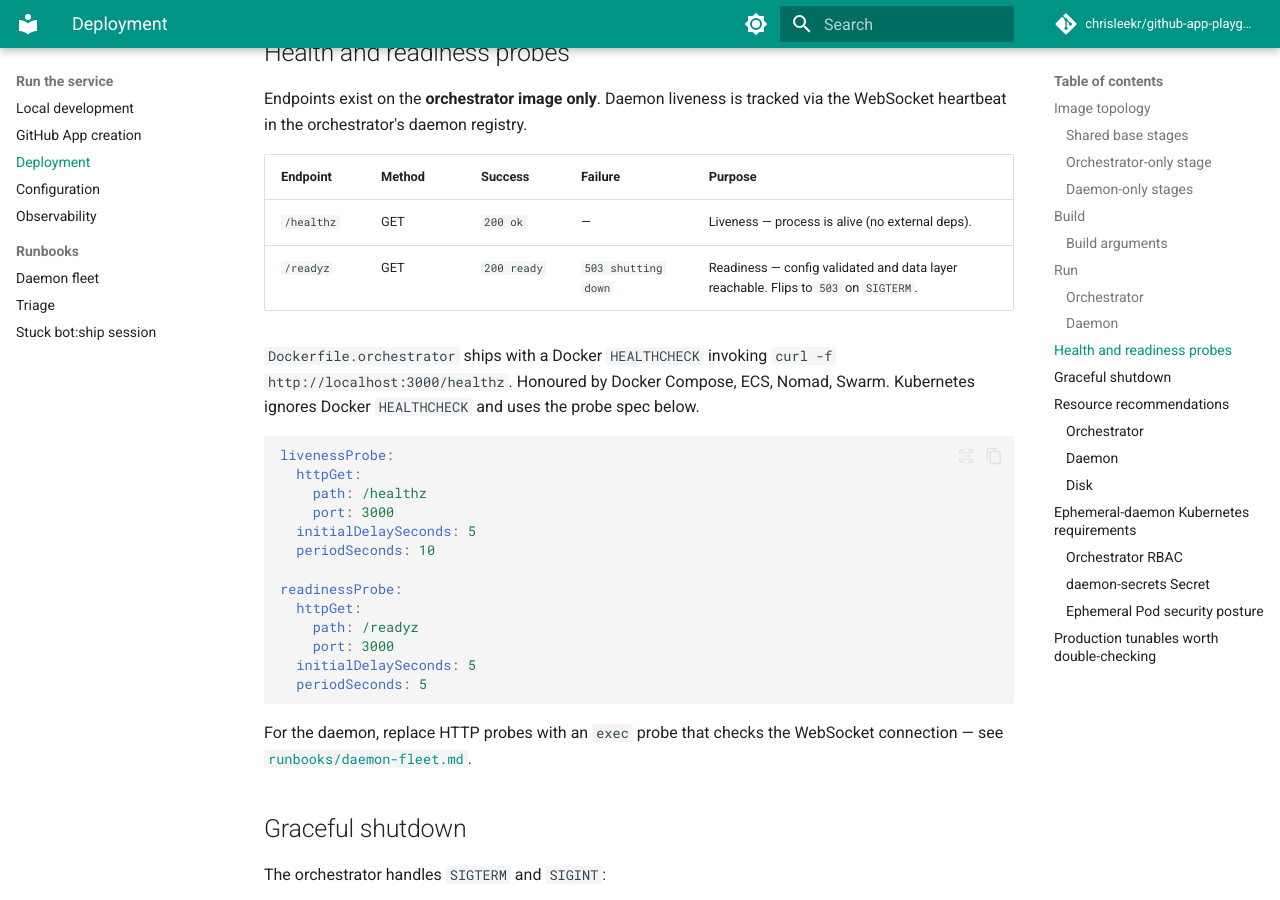
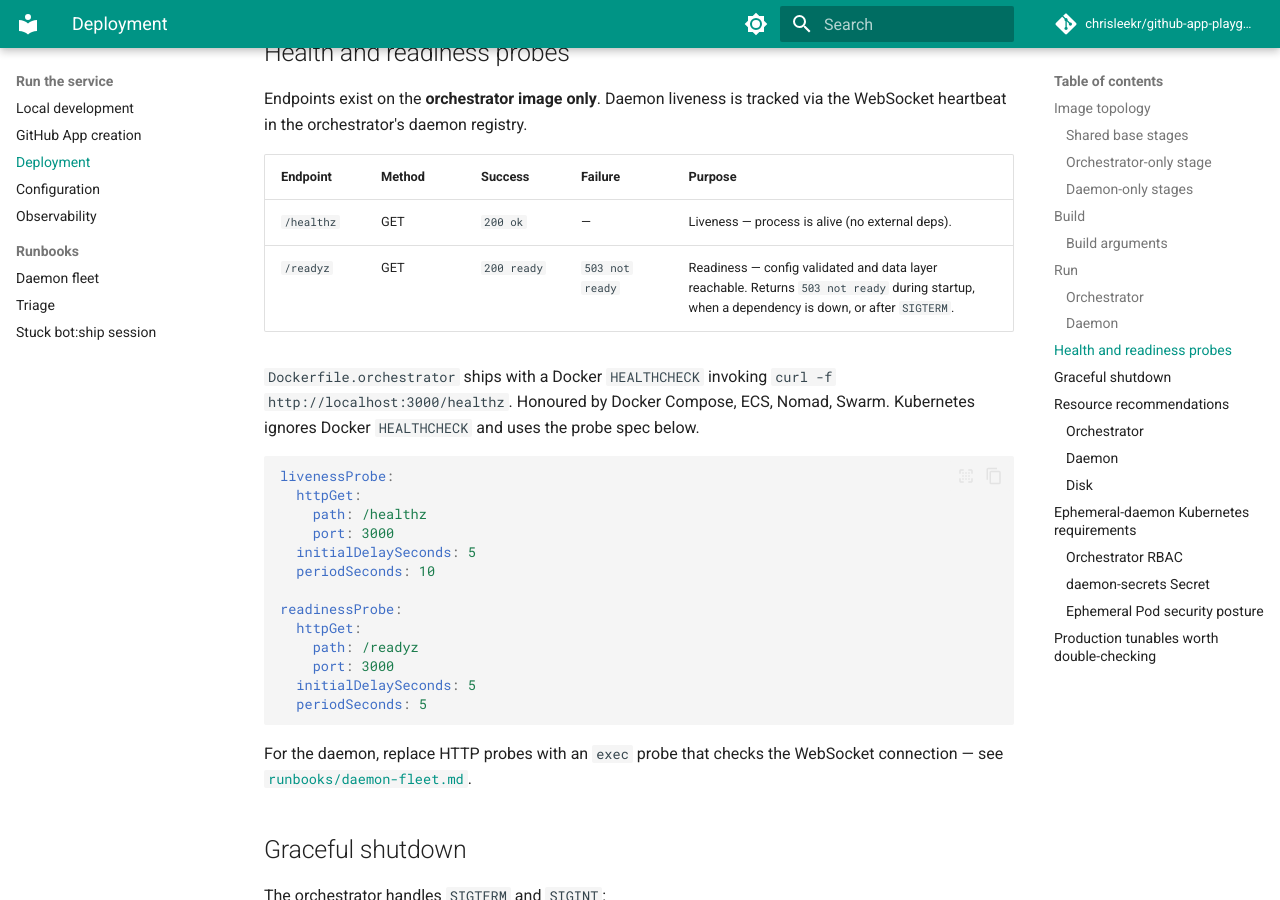
Before and after one commit to chrisleekr/github-app-playground, an MkDocs documentation site: the page built from docs/operate/deployment.md, in a window 1280 px wide and 900 px high, scrolled down 3112 px. Built offline with MkDocs 1.6.1 and Material for MkDocs 9.7.7, drawn with Linux system fonts in a browser that asks for light colours; comment, search, counter and statistics services are not loaded.

Commit message:
fix(docs): apply CodeRabbit review fixes
- deployment.md: /readyz failure body is "503 not ready" (per
  src/app.ts:165), not "503 shutting down". Reword to cover startup,
  dependency-down, and SIGTERM cases.
- setup.md: relative reference from docs/operate/setup.md to
  configuration.md is just "configuration.md", not
  "operate/configuration.md".
- safety.md: tone down the resolve.ts merge guard claim — there is no
  runtime assertion, just a non-negotiable comment requirement and the
  static guard documented above it.
- workflows/plan.md: rewrite the garbled re-trigger sentence into two
  clear statements.

Co-Authored-By: Claude Opus 4.7 <noreply@anthropic.com>

```diff
--- a/docs/operate/deployment.md
+++ b/docs/operate/deployment.md
@@ -103,10 +103,10 @@ Shortcut: `bun run docker:run:daemon` (connects back to `ws://host.docker.intern
 
 Endpoints exist on the **orchestrator image only**. Daemon liveness is tracked via the WebSocket heartbeat in the orchestrator's daemon registry.
 
-| Endpoint   | Method | Success     | Failure             | Purpose                                                                             |
-| ---------- | ------ | ----------- | ------------------- | ----------------------------------------------------------------------------------- |
-| `/healthz` | GET    | `200 ok`    | —                   | Liveness — process is alive (no external deps).                                     |
-| `/readyz`  | GET    | `200 ready` | `503 shutting down` | Readiness — config validated and data layer reachable. Flips to `503` on `SIGTERM`. |
+| Endpoint   | Method | Success     | Failure         | Purpose                                                                                                                                       |
+| ---------- | ------ | ----------- | --------------- | --------------------------------------------------------------------------------------------------------------------------------------------- |
+| `/healthz` | GET    | `200 ok`    | —               | Liveness — process is alive (no external deps).                                                                                               |
+| `/readyz`  | GET    | `200 ready` | `503 not ready` | Readiness — config validated and data layer reachable. Returns `503 not ready` during startup, when a dependency is down, or after `SIGTERM`. |
 
 `Dockerfile.orchestrator` ships with a Docker `HEALTHCHECK` invoking `curl -f http://localhost:3000/healthz`. Honoured by Docker Compose, ECS, Nomad, Swarm. Kubernetes ignores Docker `HEALTHCHECK` and uses the probe spec below.
 
```
Also changed, not shown: docs/operate/setup.md (+1 -1 lines), docs/use/safety.md (+1 -1 lines), docs/use/workflows/plan.md (+1 -1 lines).
